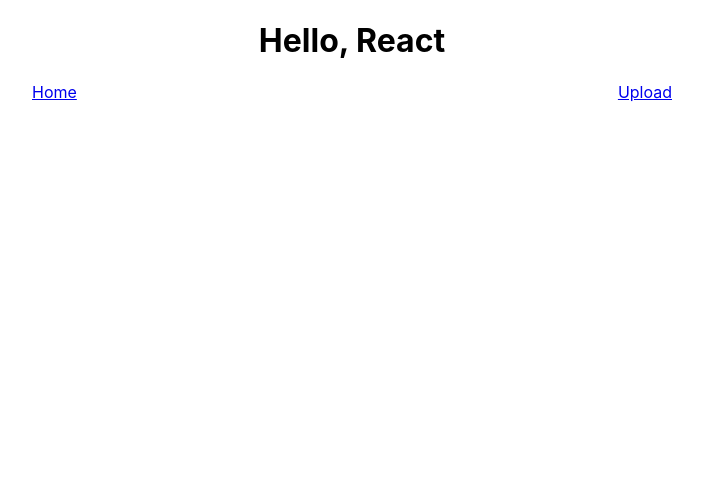
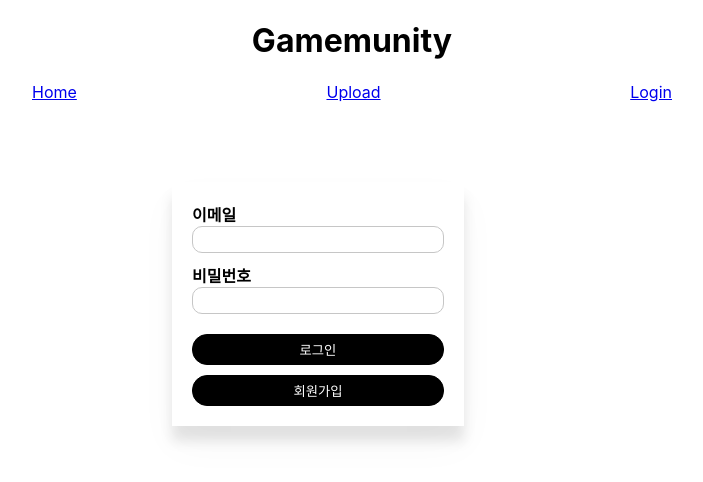
Before and after one commit to homile/Gamemunity, a React (Create React App) app in the folder client/: page /login in a window 1280 px wide. Shown: the top 482 px of the page, without its empty margins (288-991 px from the left). Built offline with nearby package versions, Linux system fonts and the light colour scheme.

Commit message:
style: 로그인, 회원가입 컴포넌트 스타일링

```diff
--- a/client/src/App.tsx
+++ b/client/src/App.tsx
@@ -5,6 +5,9 @@
 import Upload from "./components/post/Upload";
 import Detail from "./components/post/Detail";
 import Edit from "./components/post/Edit";
+
+import Login from "./components/user/Login";
+import Register from "./components/user/Register";
 
 function App() {
   return (
@@ -15,6 +18,8 @@
         <Route path="/upload" element={<Upload />}></Route>
         <Route path="/post/:postNum" element={<Detail />}></Route>
         <Route path="/edit/:postNum" element={<Edit />}></Route>
+        <Route path="/login" element={<Login />}></Route>
+        <Route path="/register" element={<Register />}></Route>
       </Routes>
     </>
   );
--- a/client/src/components/Heading.tsx
+++ b/client/src/components/Heading.tsx
@@ -3,10 +3,11 @@
 const Heading = () => {
   return (
     <div style={{ display: "flex", flexDirection: "column", alignItems: "center", width: "100%" }}>
-      <h1>Hello, React</h1>
+      <h1>Gamemunity</h1>
       <div style={{ display: "flex", justifyContent: "space-between", width: "50%" }}>
         <Link to="/">Home</Link>
         <Link to="/upload">Upload</Link>
+        <Link to="/login">Login</Link>
       </div>
     </div>
   );
--- /dev/null
+++ b/client/src/components/user/Login.tsx
@@ -0,0 +1,22 @@
+import { useState } from "react";
+import LoginDiv from "../../style/UserCSS";
+
+const Login = () => {
+  const [email, setEmail] = useState("");
+  const [password, setPassword] = useState("");
+
+  return (
+    <LoginDiv>
+      <form>
+        <label htmlFor="email">이메일</label>
+        <input id="email" type="email" value={email} onChange={(e) => setEmail(e.currentTarget.value)} />
+        <label htmlFor="password">비밀번호</label>
+        <input id="password" type="password" value={password} onChange={(e) => setPassword(e.currentTarget.value)} />
+        <button>로그인</button>
+        <button>회원가입</button>
+      </form>
+    </LoginDiv>
+  );
+};
+
+export default Login;
--- /dev/null
+++ b/client/src/components/user/Register.tsx
@@ -0,0 +1,21 @@
+import LoginDiv from "../../style/UserCSS";
+
+const Register = () => {
+  return (
+    <LoginDiv>
+      <form>
+        <label htmlFor="nick-name">닉네임</label>
+        <input id="nick-name" type="name" />
+        <label htmlFor="email">닉네임</label>
+        <input id="email" type="email" />
+        <label htmlFor="password">비밀번호</label>
+        <input type="password" />
+        <label htmlFor="password-check">비밀번호확인</label>
+        <input id="password-check" type="password" />
+        <button>회원가입</button>
+      </form>
+    </LoginDiv>
+  );
+};
+
+export default Register;
--- /dev/null
+++ b/client/src/style/UserCSS.ts
@@ -0,0 +1,52 @@
+import styled from "@emotion/styled";
+
+const LoginDiv = styled.div`
+  width: 50%;
+  max-width: 360px;
+  margin: 0 auto;
+  margin-top: 5rem;
+  form {
+    width: 70%;
+    padding: 20px;
+    box-shadow: 0px 19px 38px rgba(0, 0, 0, 0.03), 0px 15px 12px rgba(0, 0, 0, 0.1);
+    display: flex;
+    flex-direction: column;
+    label {
+      font-weight: bold;
+    }
+    input {
+      border-radius: 10px;
+      border: 1px solid #c6c6c6;
+      padding: 5px;
+      margin-bottom: 10px;
+
+      &:active,
+      &:focus {
+        outline: none;
+      }
+    }
+    button {
+      border-radius: 15px;
+      padding: 5px 10px;
+      background-color: black;
+      color: white;
+      border: 1px solid black;
+      margin-top: 10px;
+      cursor: pointer;
+      &:hover {
+        background-color: white;
+        color: black;
+        border: 1px solid black;
+      }
+    }
+    @media (max-width: 756px) {
+      width: 100%;
+    }
+  }
+  @media (max-width: 756px) {
+    width: 90%;
+    margin-top: 3rem;
+  }
+`;
+
+export default LoginDiv;
```
